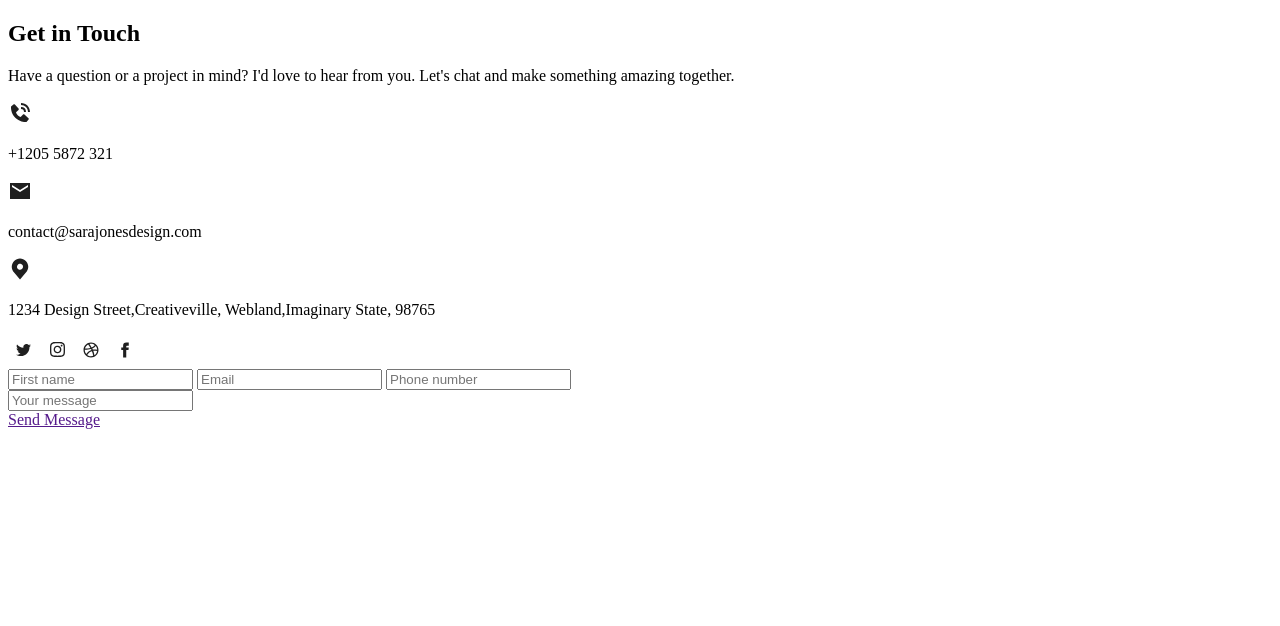
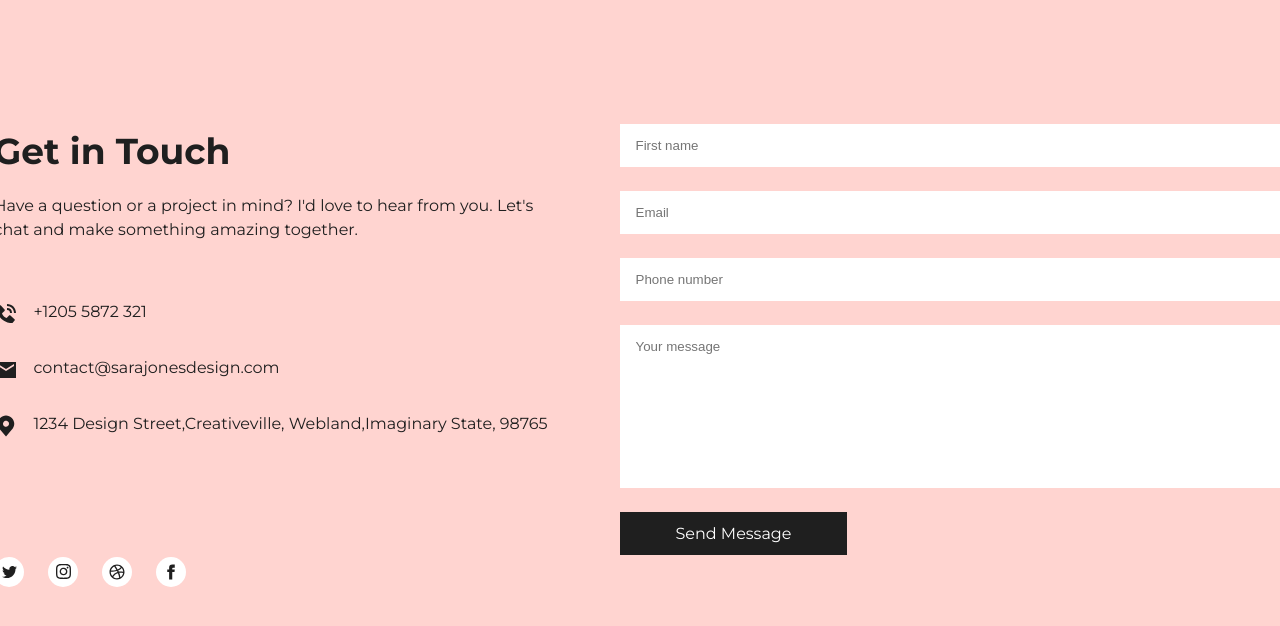
Before and after one commit to Os-Boca-Aberta/SJ-Design, a plain HTML site: page section-contatc-and-footer.html in a window 1280 px wide. Drawn offline with Linux system fonts and the light colour scheme.

Commit message:
style: stylization section contact in index.html

```diff
--- a/src/styles/section-contact-and-footer.css
+++ b/src/styles/section-contact-and-footer.css
@@ -1,3 +1,96 @@
+@import url(./global.css);
+
+body{
+    background-color: var(--color-pink);
+}
 .section-contact{
+    display: flex;
+    padding: 124px 0;
+    gap: 60px;
+    justify-content: center;
+}
 
+.container-contact{
+    display: flex;
+    flex-direction: column;
+    gap: 60px;
 }
+
+.content-contact{
+    display: flex;
+    flex-direction: column;
+    gap: 16px;
+}
+
+.content-contact h2{
+    color: var(--color-dark);
+    font-family: var(--font-family-montserrat);
+    font-size: var(--font-size-heading3);
+    width: 566px;
+    line-height: 150%;
+}
+
+.content-contact p{
+    color: var(--color-dark);
+    font-family: var(--font-family-montserrat);
+    font-size: var(--font-size-b-medium);
+    width: 566px;
+    line-height: 150%;
+}
+
+.contact-js-design{
+    display: flex;
+    flex-direction: column;
+    gap: 119px ;
+}
+
+.js-design{
+display: flex;
+flex-direction: column;
+gap: 32px;
+}
+
+.contact{
+    display: flex;
+    gap: 16px;
+}
+
+.contact p{
+    color: var(--color-dark);
+    font-family: var(--font-family-montserrat);
+    font-size: var(--font-size-b-medium);
+    width: 291;
+}
+
+.social-midia{
+    display: flex;
+    gap: 24px;
+}
+
+.conatiner-email{
+    display: flex;
+    flex-direction: column;
+    gap: 24px;
+}
+
+.conatiner-email input{
+    padding: 14px 474px 14px 16px ;
+}
+
+.active-email input {
+    padding:  14px 474px 134px 16px;
+}
+
+.send{
+    display: flex;
+    gap: 32px;
+}
+
+.send a{
+    padding: 12px 56px;
+    background-color: var(--color-dark);
+    color: var(--color-white);
+    font-family: var(--font-family-montserrat);
+    font-size: var(--font-size-b-medium);
+    text-decoration: none;
+}
```
